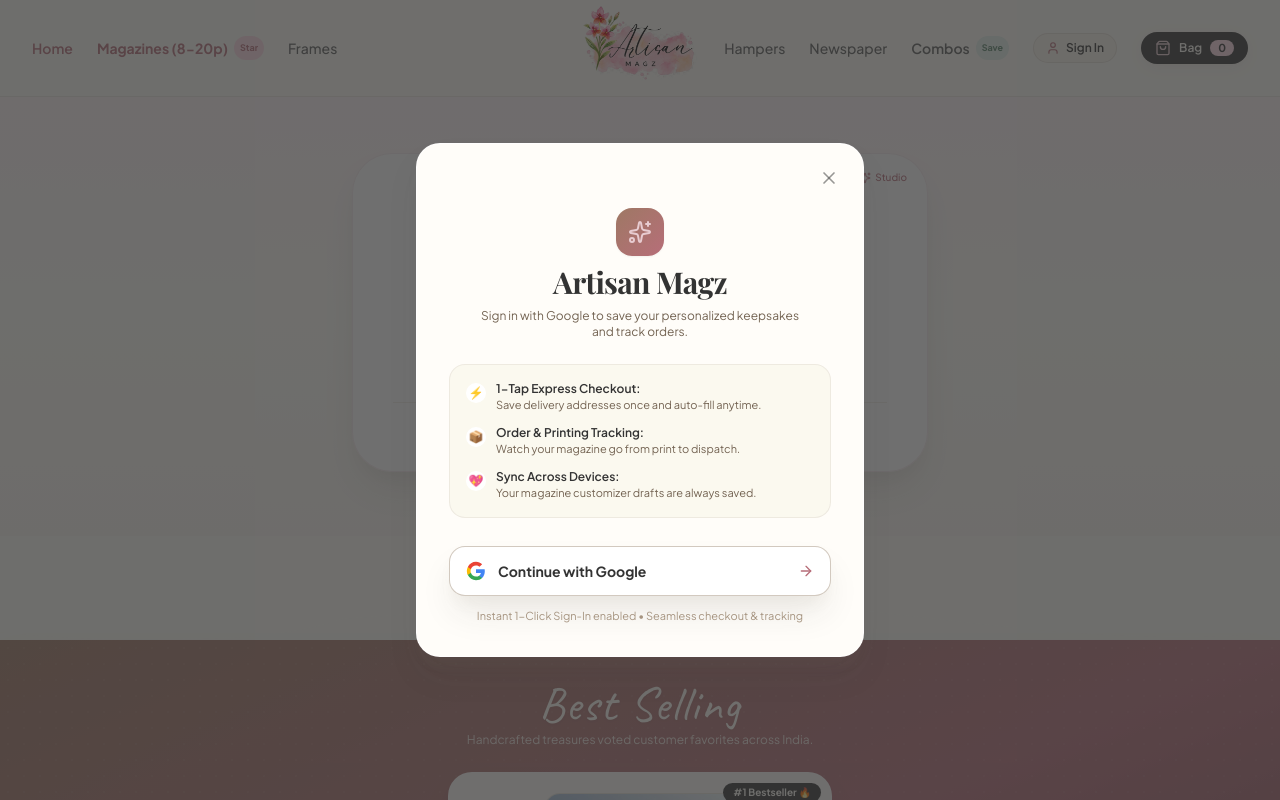
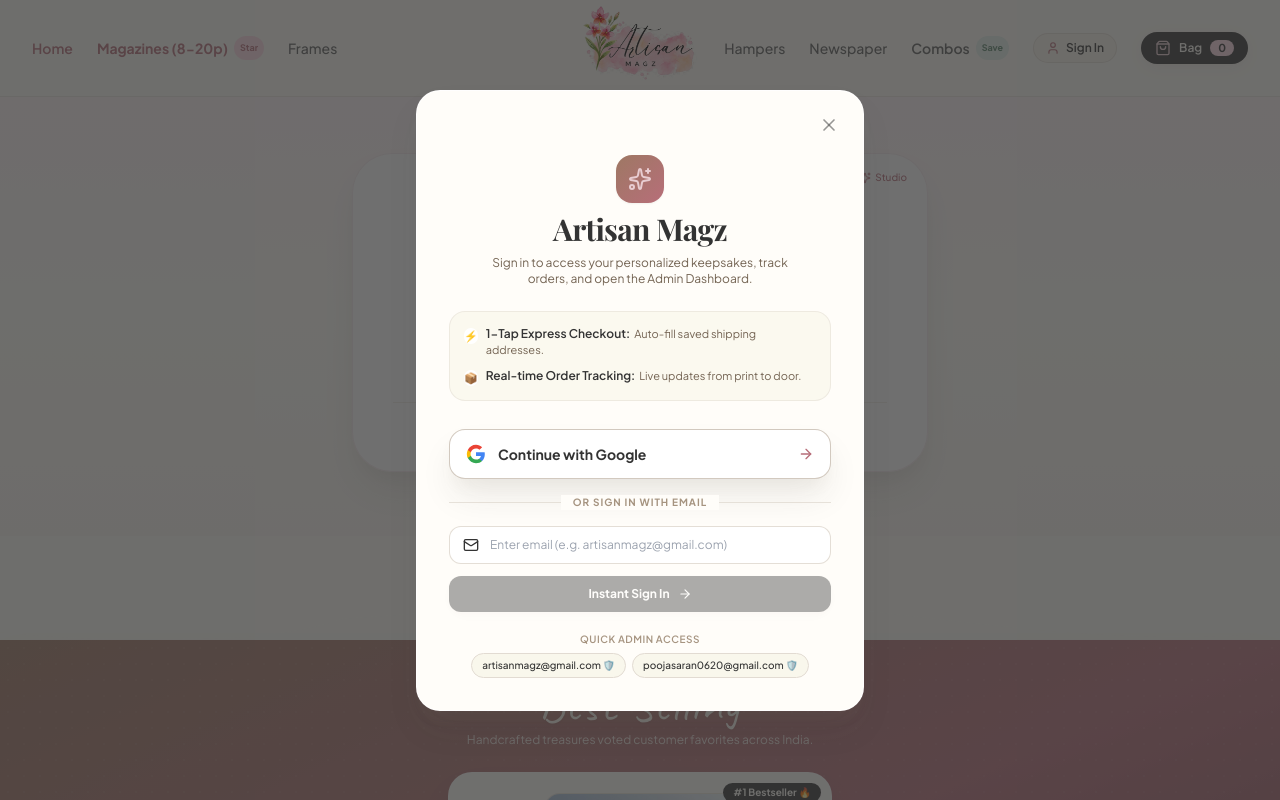
Before and after one commit to poojasaran0620/artisan-magz, a React (Vite) app: page / in a window 1280 px wide. Both pictures are taken after a click on the button "Sign In". Shown: the top 800 px of the page. Built offline with nearby package versions, Linux system fonts and the light colour scheme; no server answers; a web font is replaced by a local one.

Commit message:
feat: add direct email login option and admin shortcuts to AuthModal

```diff
--- a/src/components/auth/AuthModal.tsx
+++ b/src/components/auth/AuthModal.tsx
@@ -1,11 +1,26 @@
-import React from 'react';
+import React, { useState } from 'react';
 import { useAuth } from '../../context/AuthContext';
-import { X, Sparkles, ShieldCheck, Heart, Truck, ArrowRight } from 'lucide-react';
+import { X, Sparkles, ShieldCheck, Heart, Truck, ArrowRight, Mail } from 'lucide-react';
 
 export const AuthModal: React.FC = () => {
-  const { isAuthModalOpen, closeAuthModal, signInWithGoogle, isLoading } = useAuth();
+  const { isAuthModalOpen, closeAuthModal, signInWithGoogle, signInWithEmail, isLoading } = useAuth();
+  const [emailInput, setEmailInput] = useState('');
+  const [nameInput, setNameInput] = useState('');
+  const [showEmailForm, setShowEmailForm] = useState(false);
 
   if (!isAuthModalOpen) return null;
+
+  const handleEmailSubmit = (e: React.FormEvent) => {
+    e.preventDefault();
+    if (!emailInput.trim()) return;
+    signInWithEmail(emailInput.trim(), nameInput.trim() || undefined);
+  };
+
+  const handleQuickFill = (email: string, name: string) => {
+    setEmailInput(email);
+    setNameInput(name);
+    signInWithEmail(email, name);
+  };
 
   return (
     <div
@@ -13,7 +28,7 @@ export const AuthModal: React.FC = () => {
       onClick={closeAuthModal}
     >
       <div
-        className="bg-[#FFFDF9] rounded-3xl max-w-md w-full overflow-hidden shadow-luxury border border-white/80 p-6 sm:p-8 space-y-6 relative"
+        className="bg-[#FFFDF9] rounded-3xl max-w-md w-full overflow-hidden shadow-luxury border border-white/80 p-6 sm:p-8 space-y-6 relative max-h-[90vh] overflow-y-auto"
         onClick={(e) => e.stopPropagation()}
       >
         {/* Close Button */}
@@ -34,45 +49,36 @@ export const AuthModal: React.FC = () => {
             Artisan Magz
           </h2>
           <p className="text-xs text-taupe-700 max-w-xs mx-auto">
-            Sign in with Google to save your personalized keepsakes and track orders.
+            Sign in to access your personalized keepsakes, track orders, and open the Admin Dashboard.
           </p>
         </div>
 
         {/* Value Perks List */}
-        <div className="bg-cream-100/70 rounded-2xl p-4 space-y-3 border border-taupe-200/50">
-          <div className="flex items-start gap-2.5 text-xs text-charcoal">
-            <div className="w-5 h-5 rounded-full bg-white shadow-2xs flex items-center justify-center shrink-0 mt-0.5 text-roseGold">
+        <div className="bg-cream-100/70 rounded-2xl p-3.5 space-y-2.5 border border-taupe-200/50">
+          <div className="flex items-start gap-2 text-xs text-charcoal">
+            <div className="w-4.5 h-4.5 rounded-full bg-white shadow-2xs flex items-center justify-center shrink-0 mt-0.5 text-roseGold text-[11px]">
               ⚡
             </div>
             <div>
               <strong className="font-semibold text-charcoal">1-Tap Express Checkout:</strong>
-              <p className="text-[11px] text-taupe-700">Save delivery addresses once and auto-fill anytime.</p>
+              <span className="text-[11px] text-taupe-700 ml-1">Auto-fill saved shipping addresses.</span>
             </div>
           </div>
 
-          <div className="flex items-start gap-2.5 text-xs text-charcoal">
-            <div className="w-5 h-5 rounded-full bg-white shadow-2xs flex items-center justify-center shrink-0 mt-0.5 text-roseGold">
+          <div className="flex items-start gap-2 text-xs text-charcoal">
+            <div className="w-4.5 h-4.5 rounded-full bg-white shadow-2xs flex items-center justify-center shrink-0 mt-0.5 text-roseGold text-[11px]">
               📦
             </div>
             <div>
-              <strong className="font-semibold text-charcoal">Order & Printing Tracking:</strong>
-              <p className="text-[11px] text-taupe-700">Watch your magazine go from print to dispatch.</p>
-            </div>
-          </div>
-
-          <div className="flex items-start gap-2.5 text-xs text-charcoal">
-            <div className="w-5 h-5 rounded-full bg-white shadow-2xs flex items-center justify-center shrink-0 mt-0.5 text-roseGold">
-              💖
-            </div>
-            <div>
-              <strong className="font-semibold text-charcoal">Sync Across Devices:</strong>
-              <p className="text-[11px] text-taupe-700">Your magazine customizer drafts are always saved.</p>
+              <strong className="font-semibold text-charcoal">Real-time Order Tracking:</strong>
+              <span className="text-[11px] text-taupe-700 ml-1">Live updates from print to door.</span>
             </div>
           </div>
         </div>
 
-        {/* 1-Click Google Sign-In Button */}
-        <div className="space-y-3 pt-1">
+        {/* Sign-In Actions */}
+        <div className="space-y-4 pt-1">
+          {/* 1-Click Google Sign-In Button */}
           <button
             type="button"
             onClick={() => signInWithGoogle()}
@@ -102,9 +108,63 @@ export const AuthModal: React.FC = () => {
             <ArrowRight className="w-4 h-4 text-roseGold group-hover:translate-x-1 transition-transform ml-auto" />
           </button>
 
-          <p className="text-[11px] text-center text-taupe-500">
-            Instant 1-Click Sign-In enabled • Seamless checkout & tracking
-          </p>
+          {/* Divider */}
+          <div className="relative flex items-center justify-center">
+            <div className="border-t border-taupe-200/80 w-full" />
+            <span className="bg-[#FFFDF9] px-3 text-[10px] font-bold tracking-widest text-taupe-500 uppercase shrink-0">
+              or sign in with email
+            </span>
+            <div className="border-t border-taupe-200/80 w-full" />
+          </div>
+
+          {/* Direct Email Form */}
+          <form onSubmit={handleEmailSubmit} className="space-y-3">
+            <div>
+              <div className="relative">
+                <Mail className="w-4 h-4 text-taupe-400 absolute left-3.5 top-1/2 -translate-y-1/2 pointer-events-none" />
+                <input
+                  type="email"
+                  required
+                  value={emailInput}
+                  onChange={(e) => setEmailInput(e.target.value)}
+                  placeholder="Enter email (e.g. artisanmagz@gmail.com)"
+                  className="w-full pl-10 pr-4 py-2.5 bg-white border border-taupe-200/90 rounded-xl text-xs text-charcoal placeholder:text-taupe-400 focus:outline-none focus:ring-1 focus:ring-roseGold"
+                />
+              </div>
+            </div>
+
+            <button
+              type="submit"
+              disabled={isLoading || !emailInput.trim()}
+              className="w-full py-2.5 px-4 bg-charcoal hover:bg-charcoal-dark text-white rounded-xl font-bold text-xs shadow-soft active:scale-98 transition flex items-center justify-center gap-2 cursor-pointer disabled:opacity-40"
+            >
+              <span>Instant Sign In</span>
+              <ArrowRight className="w-3.5 h-3.5" />
+            </button>
+          </form>
+
+          {/* Quick Admin Profile Shortcuts */}
+          <div className="pt-1">
+            <div className="text-[10px] text-taupe-500 font-semibold uppercase tracking-wider mb-1.5 text-center">
+              Quick Admin Access
+            </div>
+            <div className="flex items-center justify-center gap-1.5 flex-wrap">
+              <button
+                type="button"
+                onClick={() => handleQuickFill('artisanmagz@gmail.com', 'Artisan Magz')}
+                className="px-2.5 py-1 rounded-full bg-cream-100 hover:bg-roseGold/10 border border-taupe-200 text-[10px] font-medium text-charcoal transition cursor-pointer"
+              >
+                artisanmagz@gmail.com 🛡️
+              </button>
+              <button
+                type="button"
+                onClick={() => handleQuickFill('poojasaran0620@gmail.com', 'Pooja Saran')}
+                className="px-2.5 py-1 rounded-full bg-cream-100 hover:bg-roseGold/10 border border-taupe-200 text-[10px] font-medium text-charcoal transition cursor-pointer"
+              >
+                poojasaran0620@gmail.com 🛡️
+              </button>
+            </div>
+          </div>
         </div>
       </div>
     </div>
--- a/src/context/AuthContext.tsx
+++ b/src/context/AuthContext.tsx
@@ -64,6 +64,7 @@ interface AuthContextType {
   isAdmin: boolean;
   isLoading: boolean;
   signInWithGoogle: () => Promise<void>;
+  signInWithEmail: (email: string, name?: string) => Promise<void>;
   signOut: () => Promise<void>;
 
   // Modal visibility controls
@@ -319,6 +320,47 @@ export const AuthProvider: React.FC<{ children: React.ReactNode }> = ({ children
     }
   };
 
+  const signInWithEmail = async (email: string, name?: string) => {
+    setIsLoading(true);
+    try {
+      const trimmedEmail = email.trim().toLowerCase();
+      const userName = name?.trim() || trimmedEmail.split('@')[0].replace(/[._]/g, ' ') || 'Keepsake Lover';
+      const formattedName = userName
+        .split(' ')
+        .map((w) => w.charAt(0).toUpperCase() + w.slice(1))
+        .join(' ');
+
+      const loggedUser: AuthUser = {
+        id: `usr-${Date.now()}`,
+        email: trimmedEmail,
+        name: formattedName,
+        avatarUrl: `https://api.dicebear.com/7.x/adventurer/svg?seed=${encodeURIComponent(formattedName)}`,
+        phone: '9876543210',
+      };
+
+      setUser(loggedUser);
+      localStorage.setItem(AUTH_STORAGE_KEY, JSON.stringify(loggedUser));
+
+      if (supabase && isSupabaseConfigured) {
+        try {
+          await supabase.from('profiles').upsert({
+            id: loggedUser.id,
+            email: loggedUser.email,
+            full_name: loggedUser.name,
+            avatar_url: loggedUser.avatarUrl,
+            phone: loggedUser.phone,
+          }, { onConflict: 'email' });
+        } catch (e) {
+          console.warn('Profile upsert fallback:', e);
+        }
+      }
+
+      setIsAuthModalOpen(false);
+    } finally {
+      setIsLoading(false);
+    }
+  };
+
   const signOut = async () => {
     if (supabase && isSupabaseConfigured) {
       await supabase.auth.signOut();
@@ -409,6 +451,7 @@ export const AuthProvider: React.FC<{ children: React.ReactNode }> = ({ children
         isAdmin: isAdminEmail(user?.email),
         isLoading,
         signInWithGoogle,
+        signInWithEmail,
         signOut,
         isAuthModalOpen,
         openAuthModal,
```
